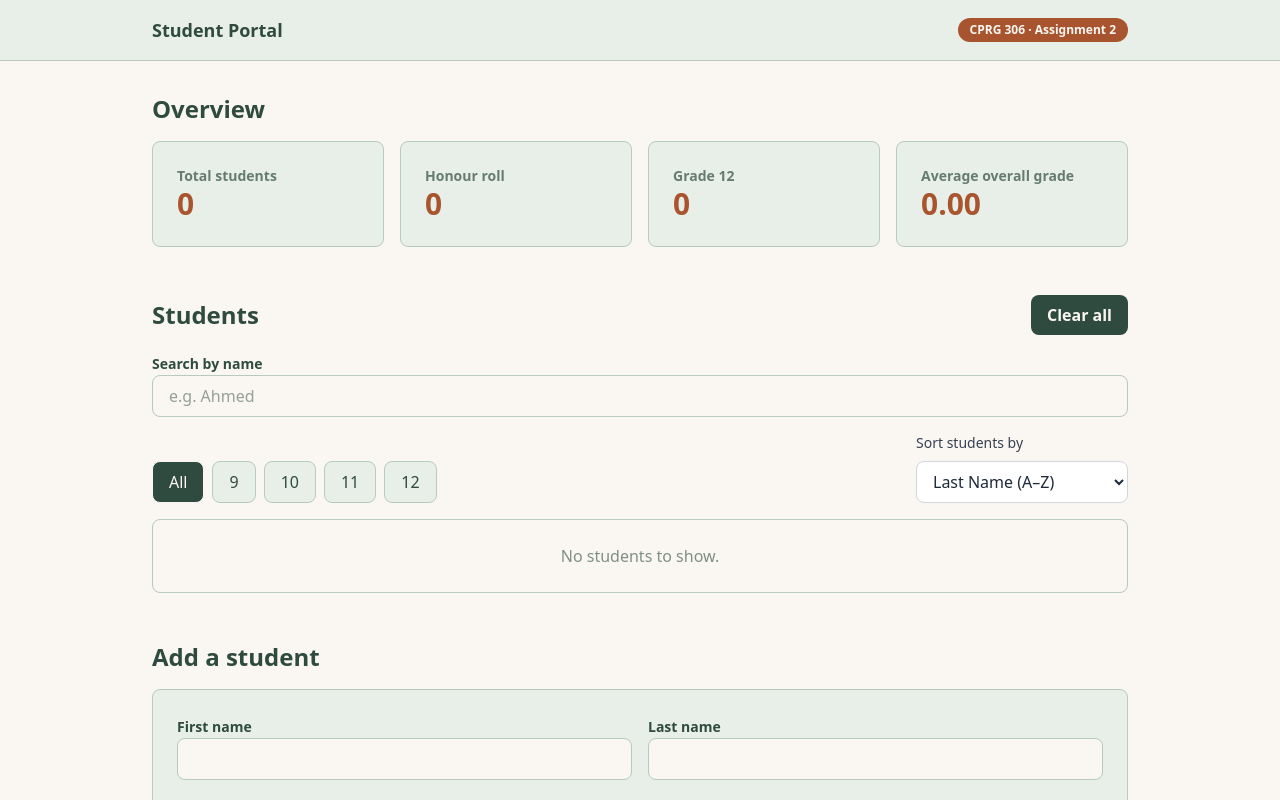
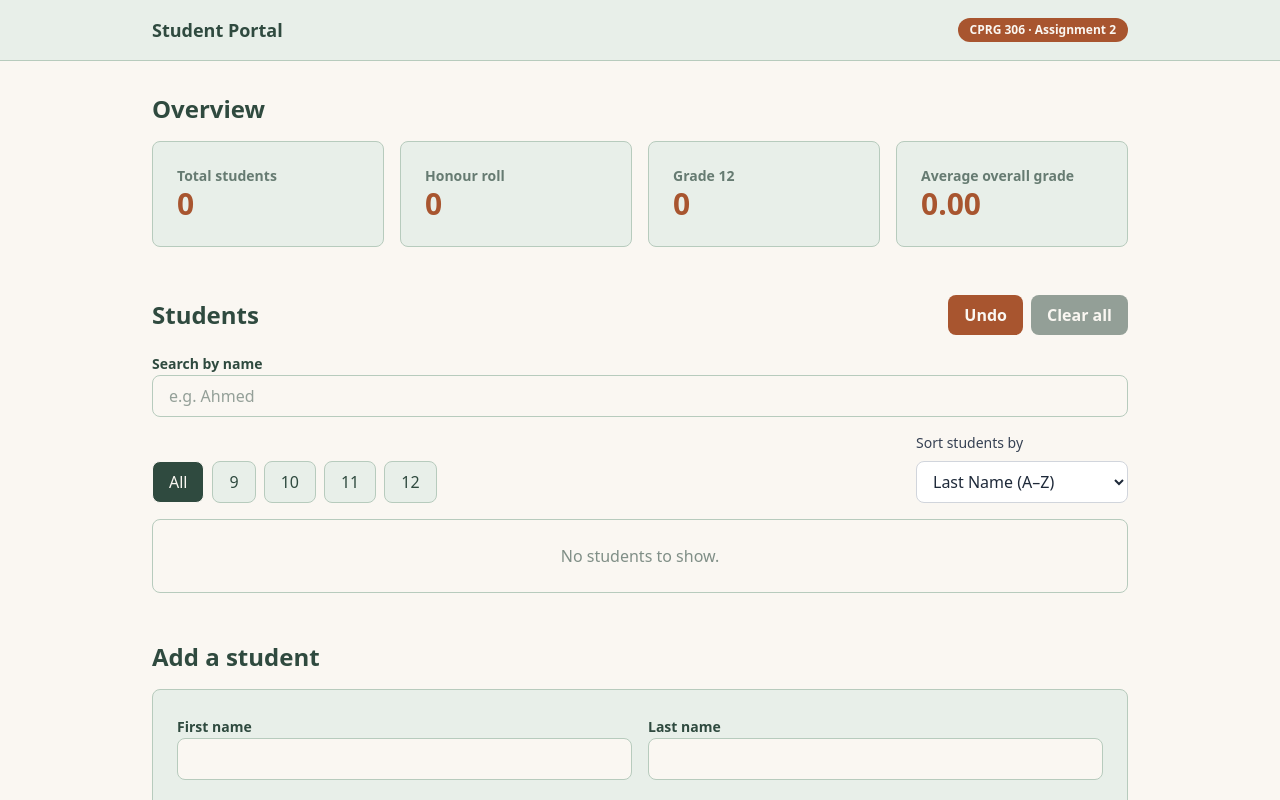
Before and after one commit to HellsMaximum/webdev-assignment2, a Next.js app: page / in a window 1280 px wide. Both pictures are taken after a click on the button "Clear all". Shown: the top 800 px of the page. Built offline with nearby package versions, Linux system fonts and the light colour scheme.

Commit message:
Add undo functionality to StudentPortal

```diff
--- a/components/StudentPortal.tsx
+++ b/components/StudentPortal.tsx
@@ -25,6 +25,9 @@ const StudentPortal = () => {
   const [searchText, setSearchText] = useState("");
   const [gradeFilter, setGradeFilter] = useState<GradeFilterValue>("all");
   const [sortOption, setSortOption] = useState<SortOption>("lastName");
+  const [previousStudents, setPreviousStudents] = useState<Student[] | null>(
+    null,
+  );
 
   // filter by name and grade, worked out on every render
   const filteredStudents = students.filter((student) => {
@@ -48,22 +51,38 @@ const StudentPortal = () => {
     }
   });
 
-  // remove one student by id (new array)
+  // remove one student and save the previous list for undo
   const handleRemove = (id: number) => {
+    setPreviousStudents([...students]);
     setStudents((prev) => prev.filter((student) => student.id !== id));
   };
 
-  // remove every student (new empty array)
+  // remove every student and save the previous list for undo
   const handleClearAll = () => {
+    if (students.length === 0) return;
+
+    setPreviousStudents([...students]);
     setStudents([]);
   };
 
-  // add a student with an id one higher than the highest current id (new array)
+  // restore the previous student list
+  const handleUndo = () => {
+    if (previousStudents === null) return;
+
+    setStudents([...previousStudents]);
+    setPreviousStudents(null);
+  };
+
+  // add a student with a unique id (new array)
   const handleAdd = (newStudent: Omit<Student, "id">) => {
     setStudents((prev) => {
-      const nextId =
-        prev.length === 0 ? 1 : Math.max(...prev.map((student) => student.id)) + 1;
-      return [...prev, { id: nextId, ...newStudent }];
+      const highestId = Math.max(
+        0,
+        ...initialStudents.map((student) => student.id),
+        ...prev.map((student) => student.id),
+      );
+
+      return [...prev, { id: highestId + 1, ...newStudent }];
     });
   };
 
@@ -79,19 +98,37 @@ const StudentPortal = () => {
       <section id="students" className="scroll-mt-20 space-y-4">
         <div className="flex flex-wrap items-center justify-between gap-4">
           <h2 className={`text-2xl font-bold ${palette.heading}`}>Students</h2>
-          <button
-            onClick={handleClearAll}
-            className={`px-4 py-2 rounded-lg font-semibold ${palette.primaryBg} ${palette.primaryText} ${palette.primaryHover}`}
-          >
-            Clear all
-          </button>
+
+          <div className="flex flex-wrap gap-2">
+            {previousStudents !== null && (
+              <button
+                type="button"
+                onClick={handleUndo}
+                className={`rounded-lg px-4 py-2 font-semibold ${palette.badgeBg} ${palette.badgeText}`}
+              >
+                Undo
+              </button>
+            )}
+
+            <button
+              type="button"
+              onClick={handleClearAll}
+              disabled={students.length === 0}
+              className={`rounded-lg px-4 py-2 font-semibold ${palette.primaryBg} ${palette.primaryText} ${palette.primaryHover} disabled:cursor-not-allowed disabled:opacity-50`}
+            >
+              Clear all
+            </button>
+          </div>
         </div>
 
         <SearchBox searchText={searchText} onSearchChange={setSearchText} />
 
         {/* grade buttons and sort dropdown side by side, stacking on a phone */}
         <div className="flex flex-wrap items-end justify-between gap-4">
-          <GradeFilter gradeFilter={gradeFilter} onGradeChange={setGradeFilter} />
+          <GradeFilter
+            gradeFilter={gradeFilter}
+            onGradeChange={setGradeFilter}
+          />
           <SortControls sortOption={sortOption} onSortChange={setSortOption} />
         </div>
 
@@ -100,11 +137,13 @@ const StudentPortal = () => {
 
       {/* add a student section */}
       <section id="add-student" className="scroll-mt-20 space-y-4">
-        <h2 className={`text-2xl font-bold ${palette.heading}`}>Add a student</h2>
+        <h2 className={`text-2xl font-bold ${palette.heading}`}>
+          Add a student
+        </h2>
         <AddStudent onAdd={handleAdd} />
       </section>
     </main>
   );
-}
+};
 
 export default StudentPortal;
```
